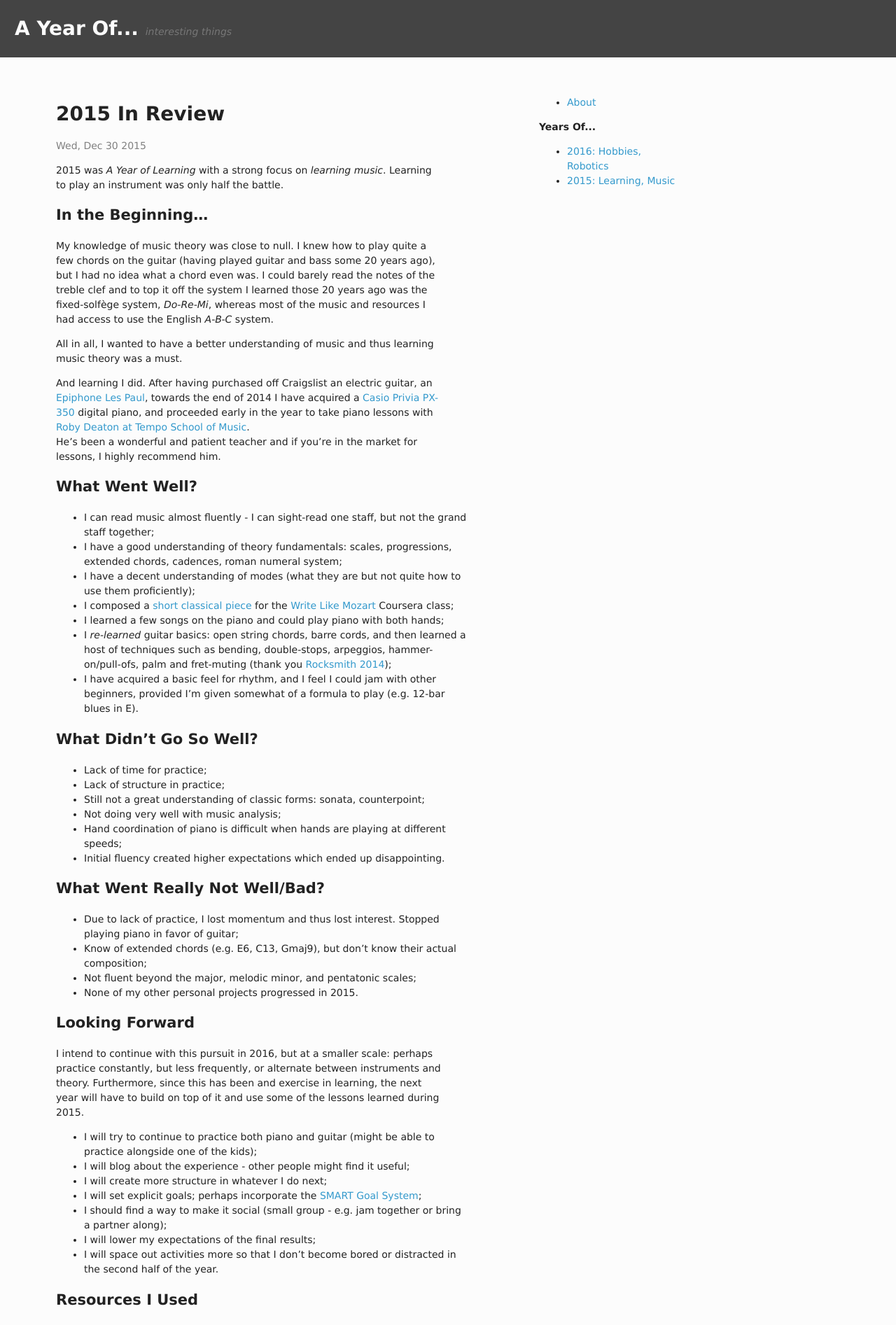
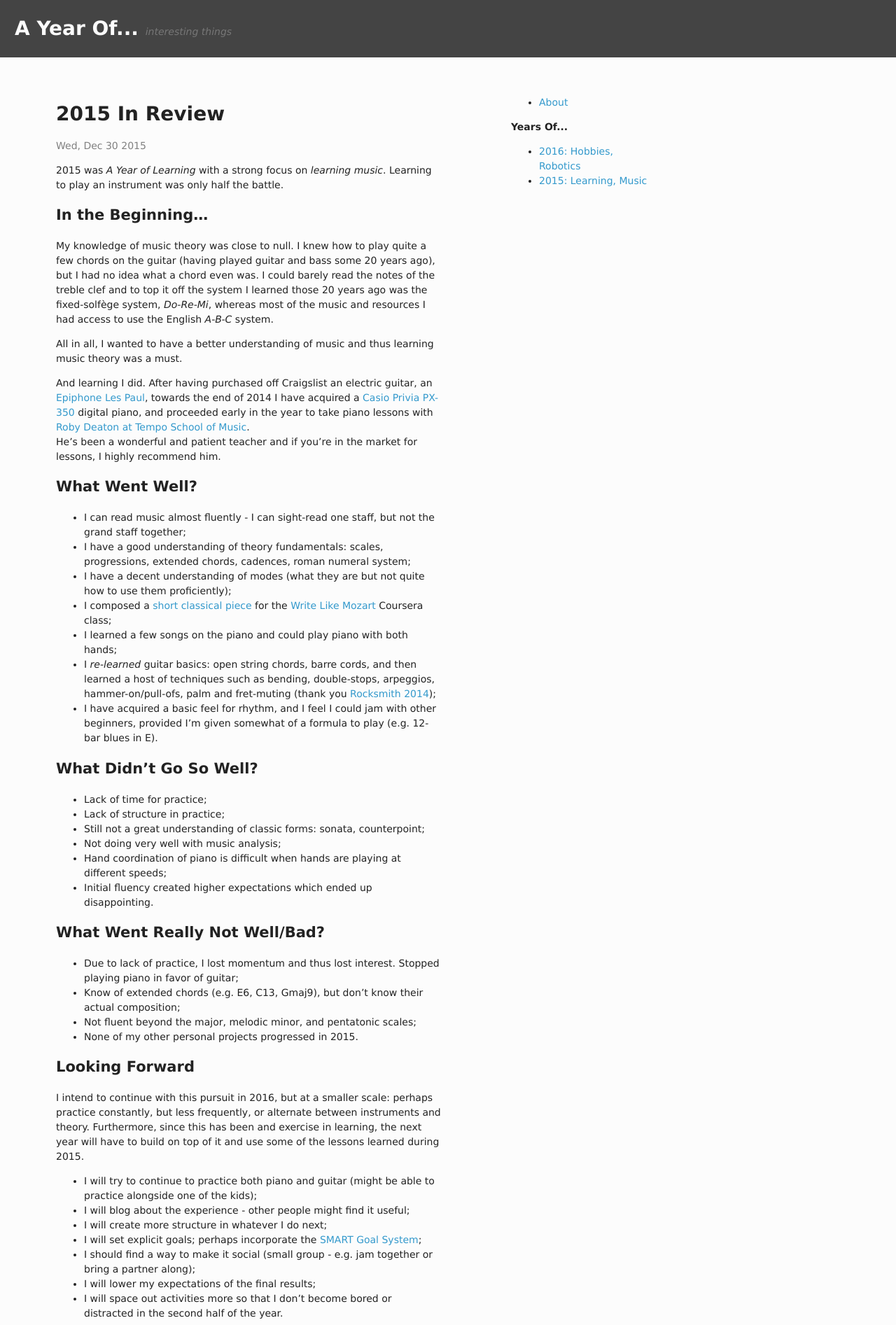
Before and after one commit to AYearOf/ayearof.github.io, a Jekyll site: the page built from _posts/2015-12-30-2015_in_review.md, in a window 1280 px wide. Shown: the top 1893 px of the page at 70% size. Built offline with Jekyll 4.4.1, drawn with Linux system fonts in a browser that asks for light colours.

Commit message:
setting the padding at a higher level

```diff
--- a/media/css/main.css
+++ b/media/css/main.css
@@ -41,11 +41,15 @@ a:visited { color: #39f; }
 	padding-bottom: 40px;
 	min-height: 130px;
 }
+section#content {
+    	max-width: 550px;
+	padding-right: 100px;
+}
 article { margin-bottom: 100px; }
 article h1, article h2, article h3, article h4, article h5, article h6,
 article p, article blockquote, article ul, article img {
 	max-width: 550px;
-	padding-right: 100px;
+	/*padding-right: 100px;*/
 }
 article h1 {
 	font-size: 2em;
```
